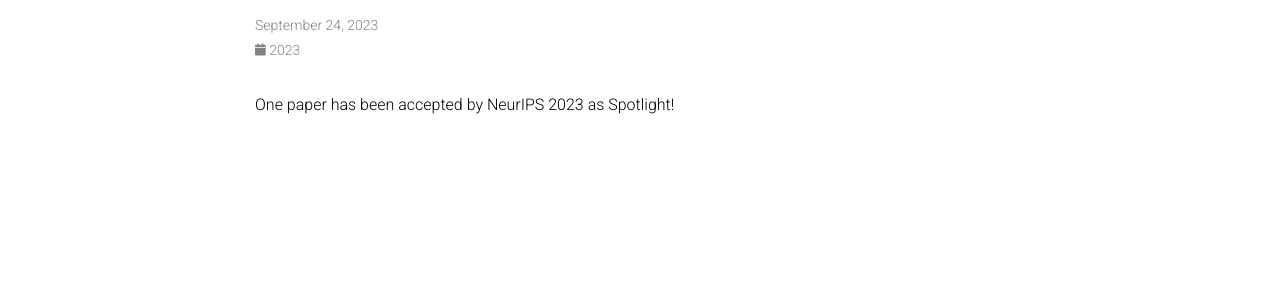
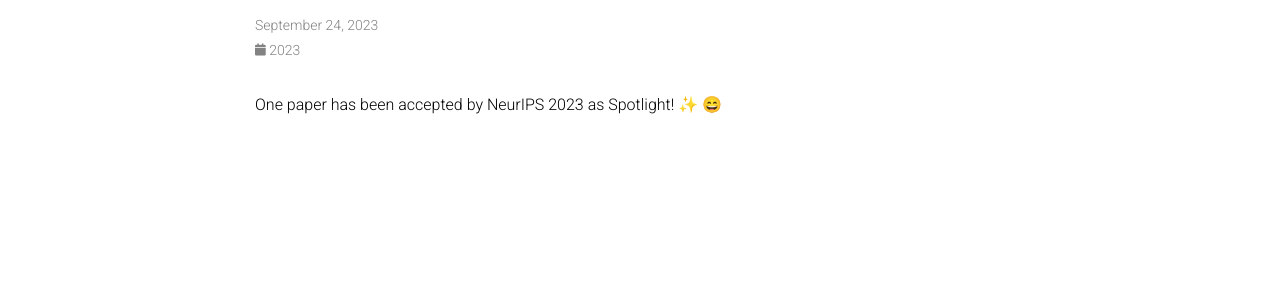
Before and after one commit to ymy4323460/ymy4323460.github.io, a Jekyll site: the page built from _news/announcement_1.md, in a window 1280 px wide. Shown: the part 146-432 px from the top of the page. Built offline with Jekyll 4.4.1, drawn with Linux system fonts in a browser that asks for light colours; comment, search, counter and statistics services are not loaded; a style sheet for code colours, icons or effects is not loaded.

```diff
--- a/_news/announcement_1.md
+++ b/_news/announcement_1.md
@@ -5,4 +5,4 @@ inline: true
 related_posts: false
 ---
 
-One paper has been accepted by NeurIPS 2023 as Spotlight!
+One paper has been accepted by NeurIPS 2023 as Spotlight! ✨ 😄
```
